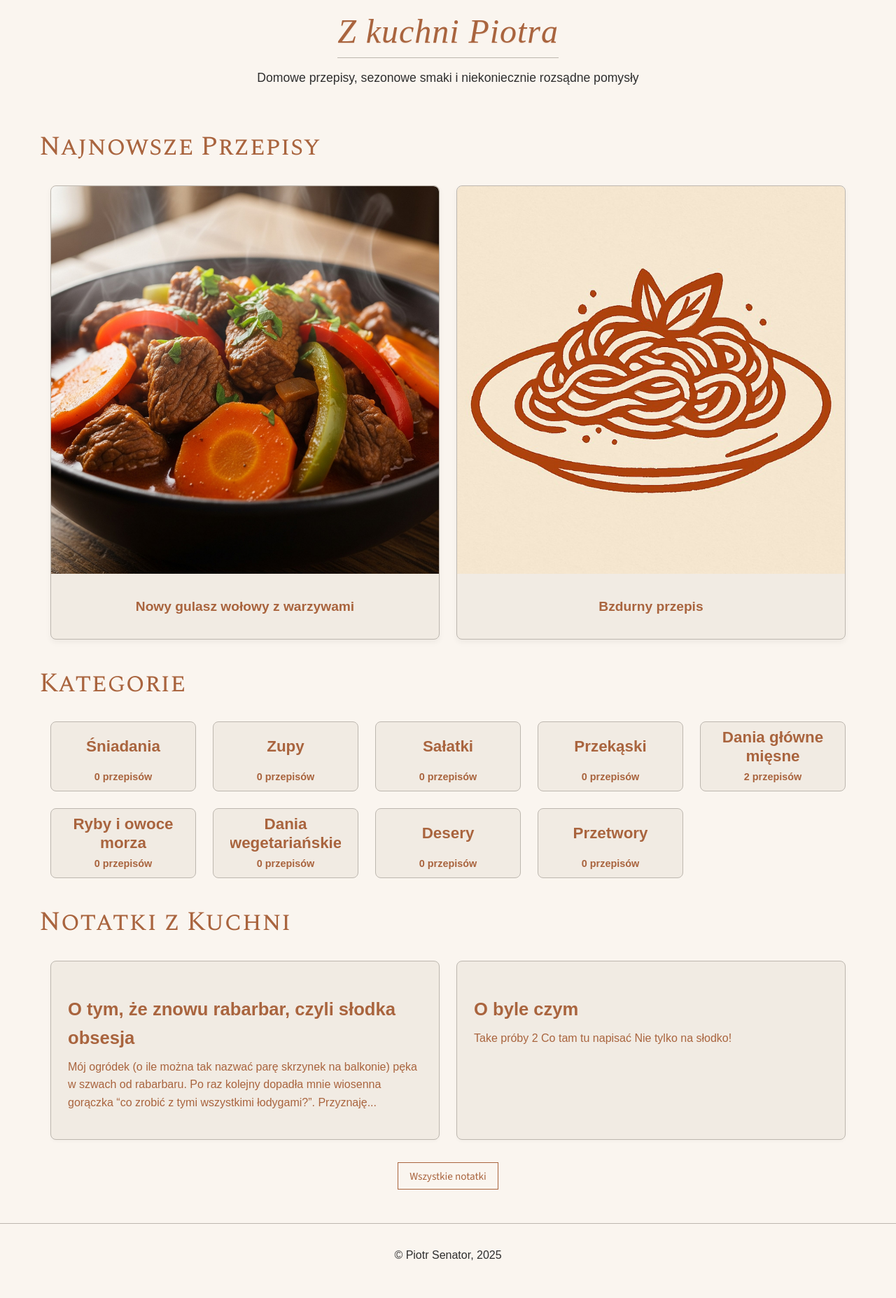
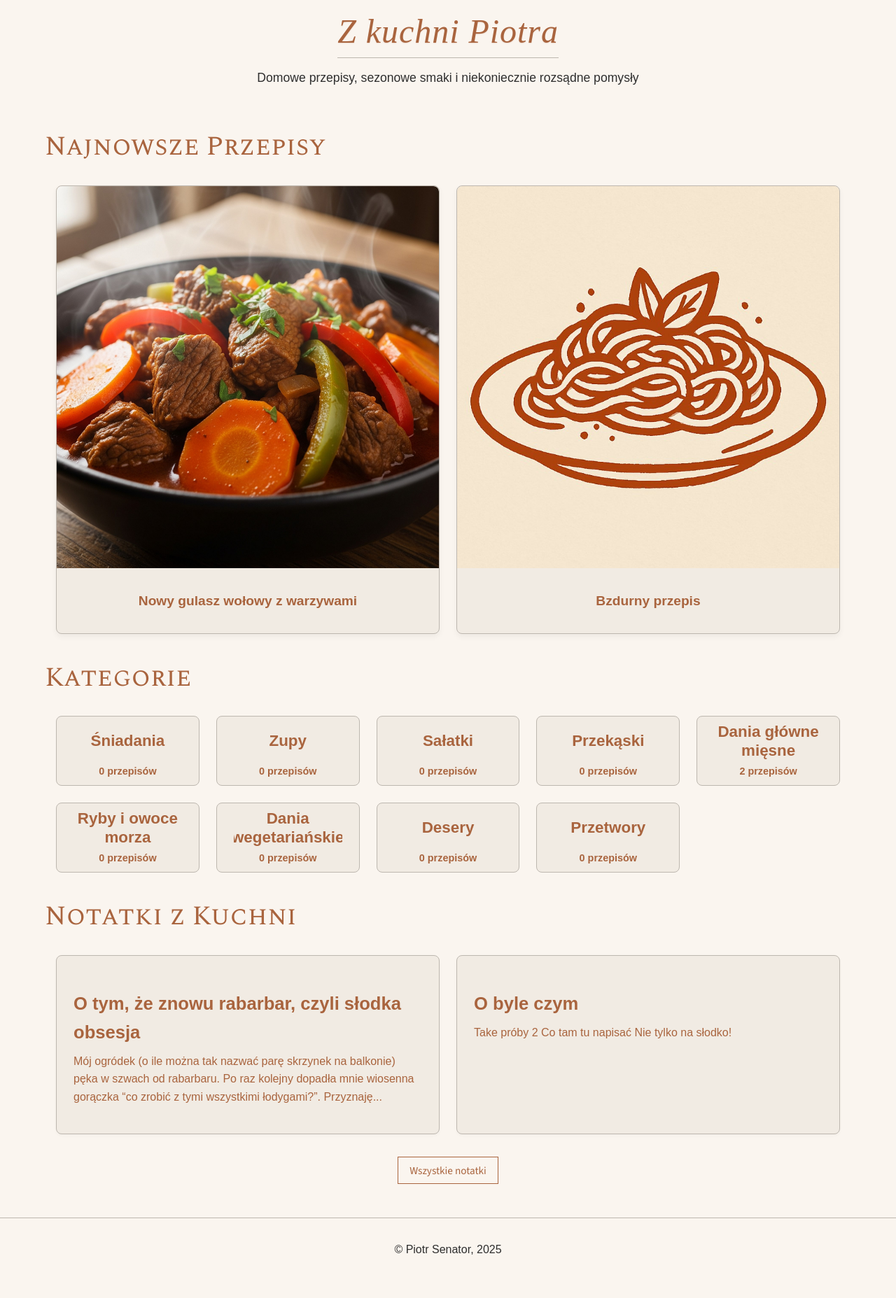
Before and after one commit to piotrsenator/kuchnia, a Jekyll site: the page built from index.html, in a window 1280 px wide. Shown: the whole page at 70% size. Built offline with Jekyll 4.4.1, drawn with Linux system fonts in a browser that asks for light colours; some web fonts are replaced.

Commit message:
Update _layout.scss

```diff
--- a/_sass/_layout.scss
+++ b/_sass/_layout.scss
@@ -9,7 +9,7 @@
   padding: var(--spacing-sm);
 }
 .main-page-content.content {
-  padding: 0 var(--spacing-sm);
+  padding: 0 var(--spacing-md);
 }
 .content.page-with-list {
   padding-left: 0;
@@ -84,7 +84,7 @@
 
   @page {
     size: A4 portrait;
-    margin: var(--spacing-md);
+    margin: var(--spacing-lg);
   }
 
   /* Ukryj niepotrzebne elementy */
```
